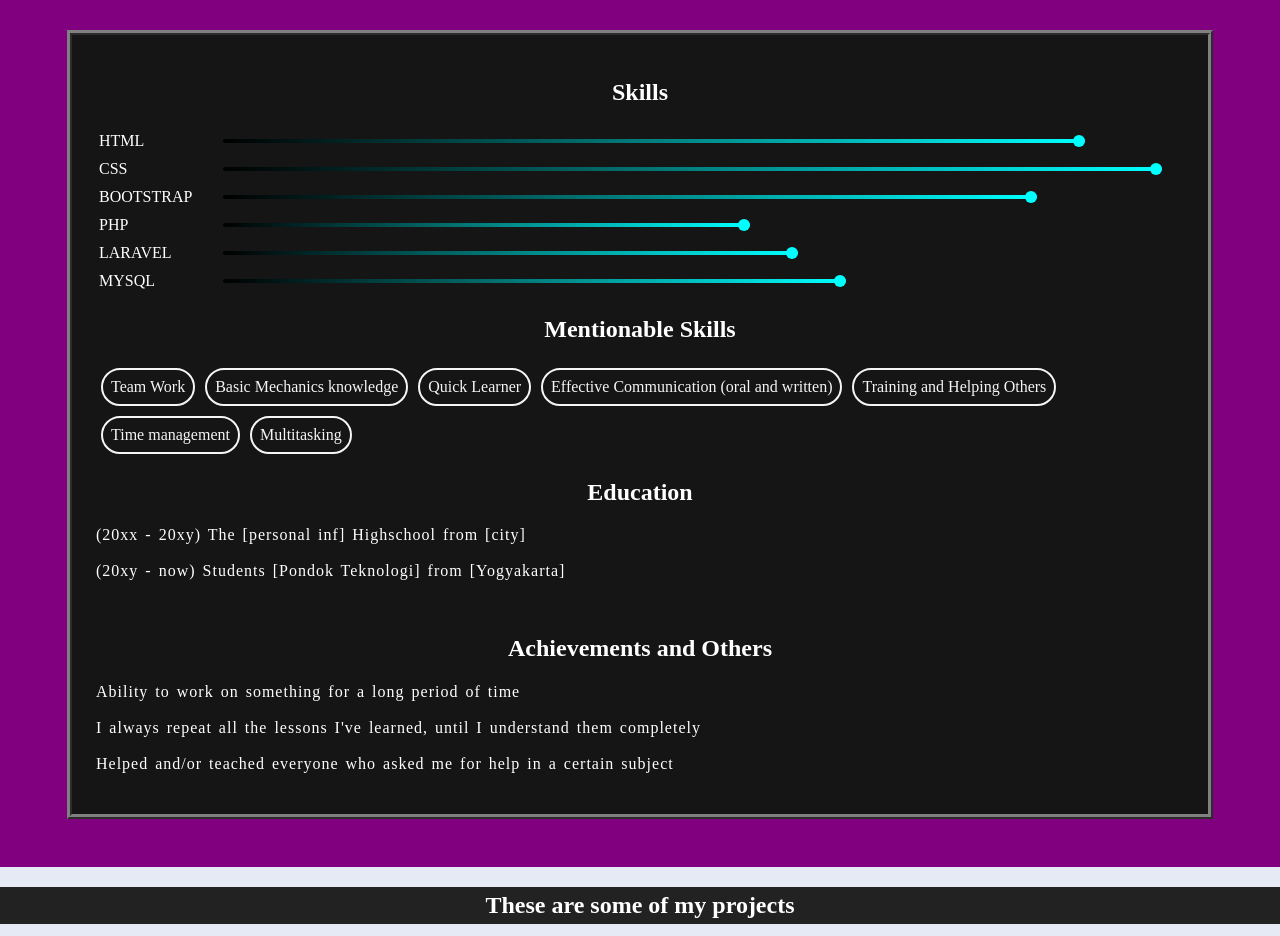
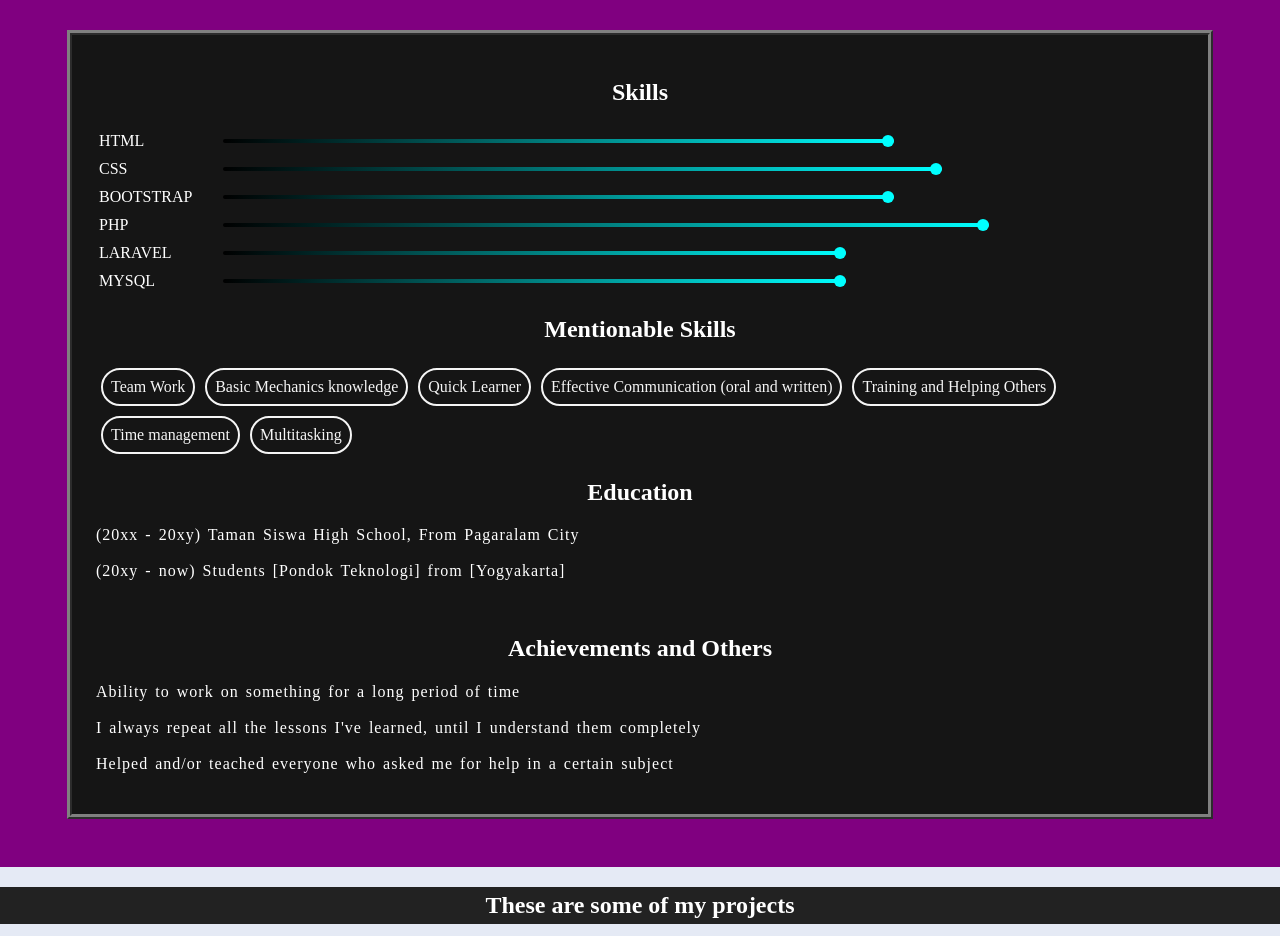
Before and after one commit to Inazuma26/Portofolio-Personal, a plain HTML site: page index.html in a window 1280 px wide. Shown: the part 1680-2616 px from the top of the page. Drawn offline with Linux system fonts and the light colour scheme.

Commit message:
configurasi skill

```diff
--- a/index.html
+++ b/index.html
@@ -72,23 +72,23 @@ I am excited to continue my journey of growth and exploration, and I look forwar
   <table id = "skills-table">
     <tr>
       <td>HTML</td>
-      <td><div class = "bar" style = "width:90%"></div></td>
+      <td><div class = "bar" style = "width:70%"></div></td>
     </tr>
     <tr>
       <td>CSS</td>
-      <td><div class = "bar" style = "width:98%"></div></td>
+      <td><div class = "bar" style = "width:75%"></div></td>
     </tr>
     <tr>
       <td>BOOTSTRAP</td>
-      <td><div class = "bar" style = "width:85%"></div></td>
+      <td><div class = "bar" style = "width:70%"></div></td>
     </tr>
     <tr>
       <td>PHP</td>
-      <td><div class = "bar" style = "width:55%"></div></td>
+      <td><div class = "bar" style = "width:80%"></div></td>
     </tr>
     <tr>
       <td>LARAVEL</td>
-      <td><div class = "bar" style = "width:60%"></div></td>
+      <td><div class = "bar" style = "width:65%"></div></td>
     </tr>
     <tr>
       <td>MYSQL</td>
@@ -115,7 +115,7 @@ I am excited to continue my journey of growth and exploration, and I look forwar
     <h2>Mentionable Skills</h2>
     <span>Team Work</span><span>Basic Mechanics knowledge</span><span>Quick Learner</span><span>Effective Communication (oral and written)</span><span>Training and Helping Others</span><span>Time management</span><span>Multitasking</span>
     <h2>Education</h2>
-    <p>(20xx - 20xy) The [personal inf] Highschool from [city]</p>
+    <p>(20xx - 20xy) Taman Siswa High School, From Pagaralam City</p>
     <p>(20xy - now)  Students [Pondok Teknologi]  from [Yogyakarta]</p>
     </p>
     <br>
```
